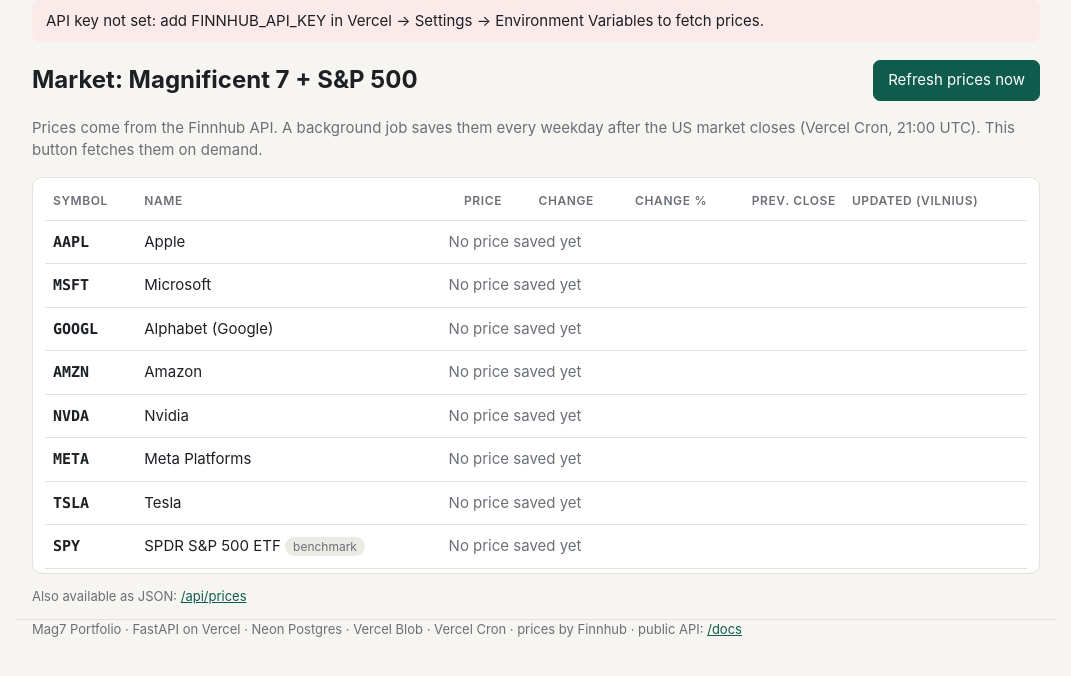
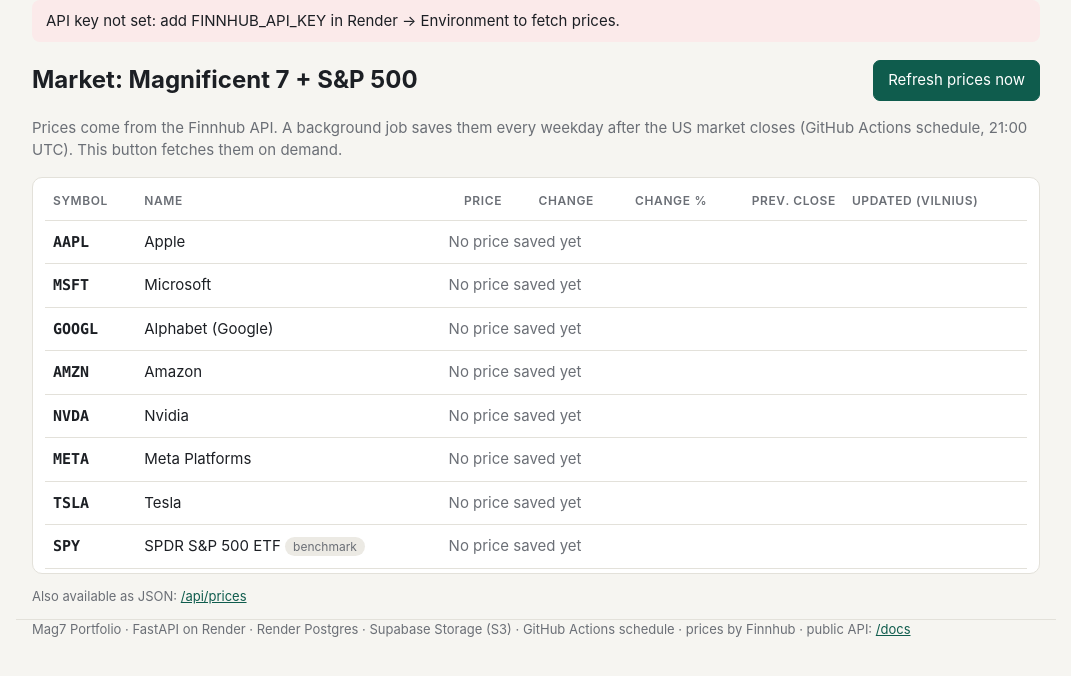
Before and after one commit to pijusjalo-source/Task_2_App, a FastAPI app: template templates/market.html in a window 1280 px wide. Shown: the part 51-727 px from the top of the page, without its empty margins (104-1175 px from the left). Run offline with FastAPI, Linux system fonts and the light colour scheme; the template is opened without the code that fills it, so the values that code supplies are empty.

Commit message:
Migrate from Vercel to Render: S3 storage (boto3), /files route, GitHub Actions schedule, uvicorn

```diff
--- a/app.py
+++ b/app.py
@@ -1,12 +1,12 @@
 """Mag7 Portfolio: a CRUD app for a portfolio of Magnificent 7 stocks.
 
-Runs on Vercel (PaaS) as one Python function. This one FastAPI app serves:
+Runs on Render (PaaS) as a web service started by uvicorn. This one FastAPI app serves:
   * the web application -> HTML pages                      (requirement: web application)
   * the public API      -> JSON under /api/..., docs at /docs  (requirement: public API)
-  * the background job  -> GET /api/cron/daily, called by Vercel Cron
+  * the background job  -> GET /api/cron/daily, called by a GitHub Actions schedule
 
-Vercel finds the app because this file is app.py in the repo root and the
-FastAPI object is named `app`.
+Render starts it with `uvicorn app:app --host 0.0.0.0 --port $PORT`:
+file app.py, FastAPI object `app`, on the port Render provides.
 """
 
 import os
@@ -91,7 +91,7 @@
 
 def delete_holding(holding_id: int) -> None:
     h = get_holding(holding_id)
-    services.delete_file(h["attachment_url"])  # also remove its file from Blob
+    services.delete_file(h["attachment_url"])  # also remove its file from storage
     with get_engine().begin() as conn:
         conn.execute(delete(holdings).where(holdings.c.id == holding_id))
 
@@ -108,7 +108,7 @@
 
 
 def save_attachment(h: dict, file: tuple) -> None:
-    """Upload the file to Blob, remember its URL on the holding and delete the file it replaces."""
+    """Upload the file to storage, remember its path on the holding and delete the file it replaces."""
     name, content_type, data = file
     url = services.upload_file(services.attachment_path(h["id"], name), data, content_type)
     update_holding(h["id"], {"attachment_url": url, "attachment_name": name})
@@ -223,6 +223,12 @@
     services.run_daily_job(trigger="manual")
     return RedirectResponse("/reports?msg=ran", status_code=303)
 
+@app.get("/files/{key:path}", include_in_schema=False)
+def get_file(key: str):
+    """Files are private: send the browser to a temporary signed link (valid 1 hour)."""
+    link = services.s3().generate_presigned_url(
+        "get_object", Params={"Bucket": services.BUCKET, "Key": key}, ExpiresIn=3600)
+    return RedirectResponse(link)
 
 # ---------------------------------------------------------------- public API (JSON)
 # FastAPI validates the JSON body against HoldingIn by itself and answers
@@ -263,7 +269,7 @@
 
 @app.post("/api/holdings/{holding_id}/attachment", tags=["holdings"])
 async def api_upload(holding_id: int, file: UploadFile = File(...)):
-    """Upload a file (PNG, JPG, WEBP, PDF or CSV, max 4 MB) for a holding. It is stored in Vercel Blob."""
+    """Upload a file (PNG, JPG, WEBP, PDF or CSV, max 4 MB) for a holding. It is stored in S3 file storage."""
     h = get_holding(holding_id)
     upload, error = await read_upload(file)
     if upload is None:
@@ -286,9 +292,9 @@
 
 @app.get("/api/cron/daily", tags=["background job"])
 def api_cron(authorization: Optional[str] = Header(None)):
-    """The background job. Vercel Cron calls this URL every weekday at 21:00 UTC
-    (see vercel.json). If the CRON_SECRET environment variable is set, Vercel
-    sends it as a Bearer token and every other caller is refused."""
+    """The background job. A GitHub Actions schedule calls this URL every weekday at 21:00 UTC
+    (see .github/workflows). If the CRON_SECRET environment variable is set, the
+    scheduler must send it as a Bearer token and every other caller is refused."""
     secret = os.getenv("CRON_SECRET")
     if secret and authorization != f"Bearer {secret}":
         raise HTTPException(status_code=401, detail="Unauthorized")
--- a/requirements.txt
+++ b/requirements.txt
@@ -3,5 +3,6 @@
 python-multipart==0.0.32
 sqlalchemy==2.1.4
 psycopg[binary]==3.3.6
-vercel==0.11.6
 tzdata==2025.2
+uvicorn==0.54.0
+boto3==1.43.118
--- a/templates/base.html
+++ b/templates/base.html
@@ -73,6 +73,6 @@
   <main class="wrap">
     {% block content %}{% endblock %}
   </main>
-  <footer class="wrap">Mag7 Portfolio · FastAPI on Vercel · Neon Postgres · Vercel Blob · Vercel Cron · prices by Finnhub · public API: <a href="/docs">/docs</a></footer>
+  <footer class="wrap">Mag7 Portfolio · FastAPI on Render · Render Postgres · Supabase Storage (S3) · GitHub Actions schedule · prices by Finnhub · public API: <a href="/docs">/docs</a></footer>
 </body>
 </html>
--- a/templates/form.html
+++ b/templates/form.html
@@ -49,7 +49,7 @@
   </div>
 
   <div class="field {% if errors.get('attachment') %}has-error{% endif %}">
-    <label for="attachment">Attachment <span class="hint">optional · e.g. trade confirmation · PNG, JPG, WEBP, PDF or CSV, max 4 MB · stored in Vercel Blob</span></label>
+    <label for="attachment">Attachment <span class="hint">optional · e.g. trade confirmation · PNG, JPG, WEBP, PDF or CSV, max 4 MB · stored in S3 file storage</span></label>
     {% if holding and holding.attachment_url %}
       <p class="muted" style="margin:4px 0 8px">Current: <a href="{{ holding.attachment_url }}" target="_blank">{{ holding.attachment_name }}</a>
         &nbsp;<label class="check" style="display:inline-flex; font-weight:400"><input type="checkbox" name="remove_attachment"> remove</label></p>
--- a/templates/market.html
+++ b/templates/market.html
@@ -1,6 +1,6 @@
 {% extends "base.html" %}
 {% block content %}
-{% if not has_key %}<div class="flash err">API key not set: add FINNHUB_API_KEY in Vercel → Settings → Environment Variables to fetch prices.</div>
+{% if not has_key %}<div class="flash err">API key not set: add FINNHUB_API_KEY in Render → Environment to fetch prices.</div>
 {% elif msg == "failed" %}<div class="flash err">Some prices could not be fetched. The last saved prices are shown.</div>
 {% elif msg == "ok" %}<div class="flash">Prices updated from Finnhub.</div>{% endif %}
 
@@ -12,7 +12,7 @@
 </div>
 
 <p class="muted">Prices come from the Finnhub API. A background job saves them every weekday after the US market
-closes (Vercel Cron, 21:00 UTC). This button fetches them on demand.</p>
+closes (GitHub Actions schedule, 21:00 UTC). This button fetches them on demand.</p>
 
 <div class="card" style="padding:4px 12px; overflow-x:auto">
   <table>
--- a/templates/reports.html
+++ b/templates/reports.html
@@ -9,9 +9,9 @@
   </form>
 </div>
 
-<p class="muted">Background job: every weekday at 21:00 UTC (after the US market closes) Vercel Cron calls
+<p class="muted">Background job: every weekday at 21:00 UTC (after the US market closes) a GitHub Actions schedule calls
 <code>/api/cron/daily</code>. It fetches the latest prices from Finnhub, calculates your portfolio P&amp;L,
-saves a CSV report (positions ranked by P&amp;L %) to Vercel Blob storage and records a summary here.
+saves a CSV report (positions ranked by P&amp;L %) to S3 file storage and records a summary here.
 The button runs the same job on demand.</p>
 
 <div class="card" style="padding:4px 12px; overflow-x:auto">
```
Also changed, not shown: db.py (+4 -4 lines), services.py (+29 -30 lines), .github/workflows/daily-job.yml (added), README.md, vercel.json (deleted), 1 other file.
